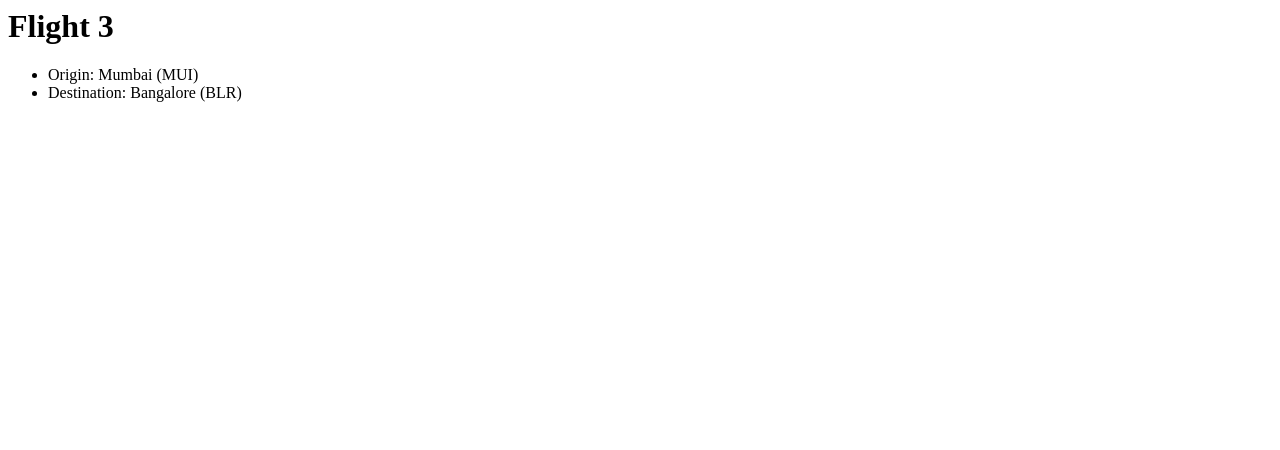
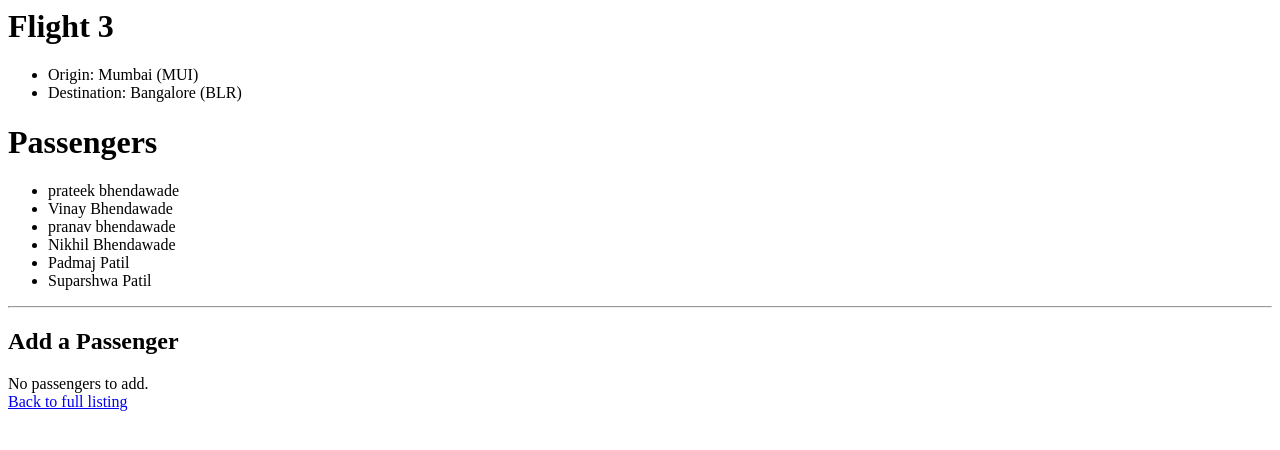
Before and after one commit to panu2306/AirlineApp, a Django app: page /3 in a window 1280 px wide. Shown: the top 450 px of the page. Run offline with Django 3.2, Linux system fonts and the light colour scheme; data comes from the database, SQL or seed files in the repository; both versions use the stored data as it was after the commit.

Commit message:
Add a passenger created.

```diff
--- a/flights/admin.py
+++ b/flights/admin.py
@@ -1,5 +1,6 @@
 from django.contrib import admin
-from .models import Airport, Flight
+from .models import Airport, Flight, Passenger
 # Register your models here.
 admin.site.register(Airport)
 admin.site.register(Flight)
+admin.site.register(Passenger)
--- a/flights/models.py
+++ b/flights/models.py
@@ -15,3 +15,11 @@ class Flight(models.Model):
 
     def __str__(self):
         return f"{self.id} - {self.origin} to {self.destination}"
+
+class Passenger(models.Model):
+    first = models.CharField(max_length=64)
+    last = models.CharField(max_length=64)
+    flights = models.ManyToManyField(Flight, related_name="passengers", blank=True)
+
+    def __str__(self):
+        return f"{self.first} {self.last}"
--- /dev/null
+++ b/flights/templates/flights/base.html
@@ -0,0 +1,12 @@
+<html lang="en">
+<head>
+    <title>
+        {% block title %}
+        {% endblock %}
+    </title>
+</head>
+<body>
+    {% block body %}
+    {% endblock %}
+</body>
+</html>
--- a/flights/templates/flights/flight.html
+++ b/flights/templates/flights/flight.html
@@ -1,10 +1,37 @@
-<head>
-    <title>Flights</title>
-</head>
-<body>
+{% extends "flights/base.html" %}
+{% block title %}
+    Flight
+{% endblock %}
+
+{% block body %}
     <h1>Flight {{ flight.id }}</h1>
     <ul>
         <li>Origin: {{ flight.origin }}</li>
         <li>Destination: {{ flight.destination }}</li>
     </ul>
-</body>
+    <h1> Passengers </h1>
+    <ul>
+        {% for passenger in passengers %}
+            <li>{{ passenger }}</li>
+        {% empty %}
+            <li>No Passengers Exist </li>
+        {% endfor %}
+    </ul>
+    <hr>
+    <h2>Add a Passenger</h2>
+    {% if non_passengers %}
+
+        <form action="{% url 'book' flight.id %}" method="post">{% csrf_token %}
+            <select name="passenger">
+                {% for passenger in non_passengers %}
+                    <option value="{{ passenger.id }}">{{ passenger }}</option>
+                {% endfor %}
+            </select>
+            <input type="submit" value="Book Flight">
+        </form>
+    {% else %}
+        <div>No passengers to add. </div>
+    {% endif %}
+
+    <a href="{% url 'index' %}">Back to full listing</a>
+{% endblock %}
--- a/flights/urls.py
+++ b/flights/urls.py
@@ -5,4 +5,5 @@ from . import views
 urlpatterns = [
     path('', views.index, name='index'),
     path('<int:flight_id>', views.flight, name='flight'),
+    path('<int:flight_id>/book', views.book, name='book'),
 ]
--- a/flights/views.py
+++ b/flights/views.py
@@ -1,6 +1,7 @@
-from django.http import HttpResponse, Http404
+from django.http import HttpResponse, Http404, HttpResponseRedirect
 from django.shortcuts import render
-from .models import Flight
+from django.urls import reverse
+from .models import Flight, Passenger
 
 # Create your views here.
 def index(request):
@@ -15,6 +16,23 @@ def flight(request, flight_id):
     except Flight.DoesNotExist:
         raise Http404("Flight doesn't exist.")
     context = {
-        "flight": flight
+        "flight": flight,
+        "passengers": flight.passengers.all(),
+        "non_passengers": Passenger.objects.exclude(flights=flight).all()
     }
     return render(request, 'flights/flight.html', context)
+
+def book(request, flight_id):
+    try:
+        passenger_id = int(request.POST["passenger"])
+        passenger = Passenger.objects.get(pk=passenger_id)
+        flight = Flight.objects.get(pk=flight_id)
+    except KeyError:
+        return render(request, "flights/error.html", {"message": "No Selection."})
+    except Flight.DoesNotExist:
+        return render(request, "flights/error.html", {"message": "No Flight."})
+    except Passenger.DoesNotExist:
+        return render(request, "flights/error.html", {"message": "No Passenger."})
+
+    passenger.flights.add(flight)
+    return HttpResponseRedirect(reverse("flight", args=(flight_id,)))
```
Also changed, not shown: flights/templates/flights/index.html (+8 -7 lines), db.sqlite3, flights/migrations/0003_passenger.py (added).
